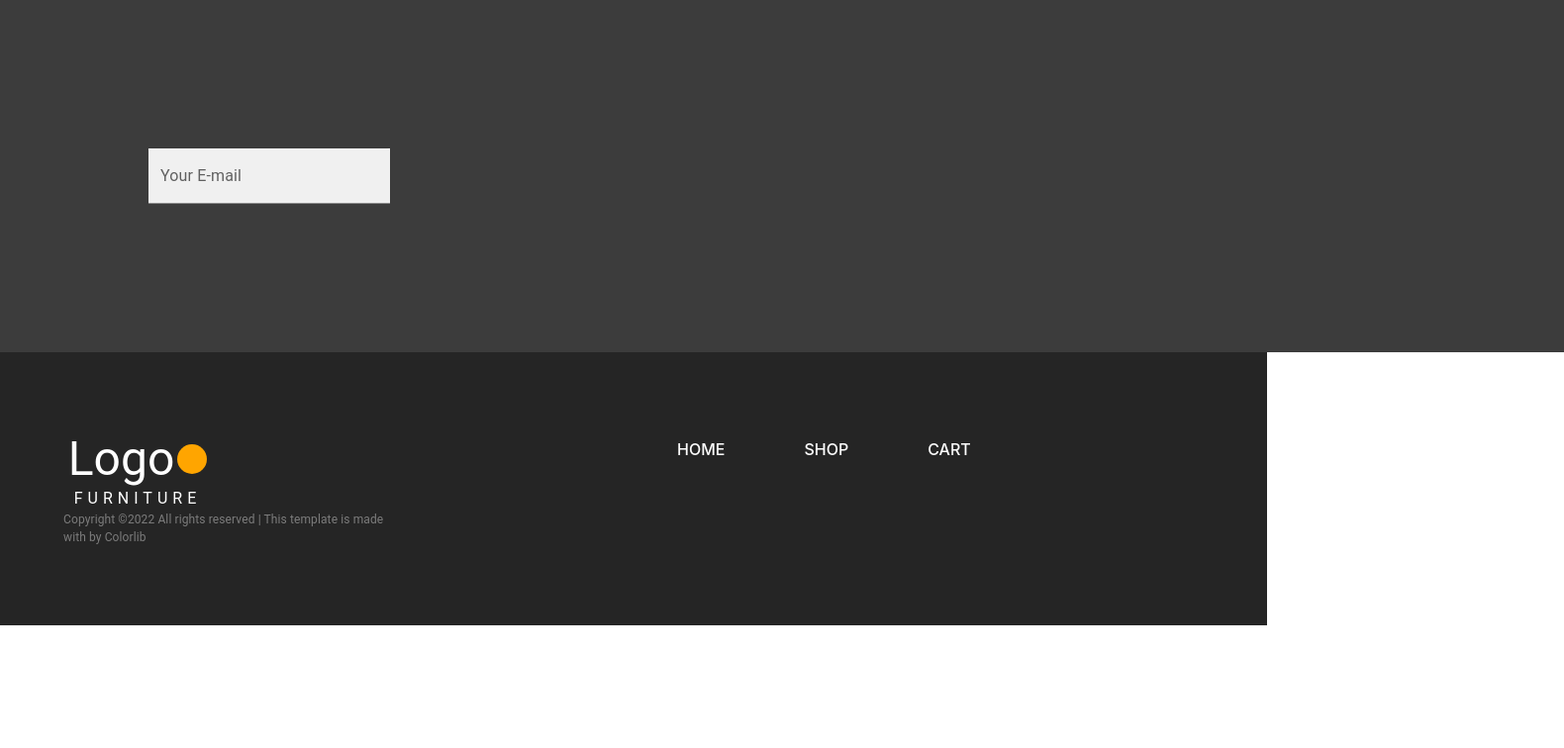
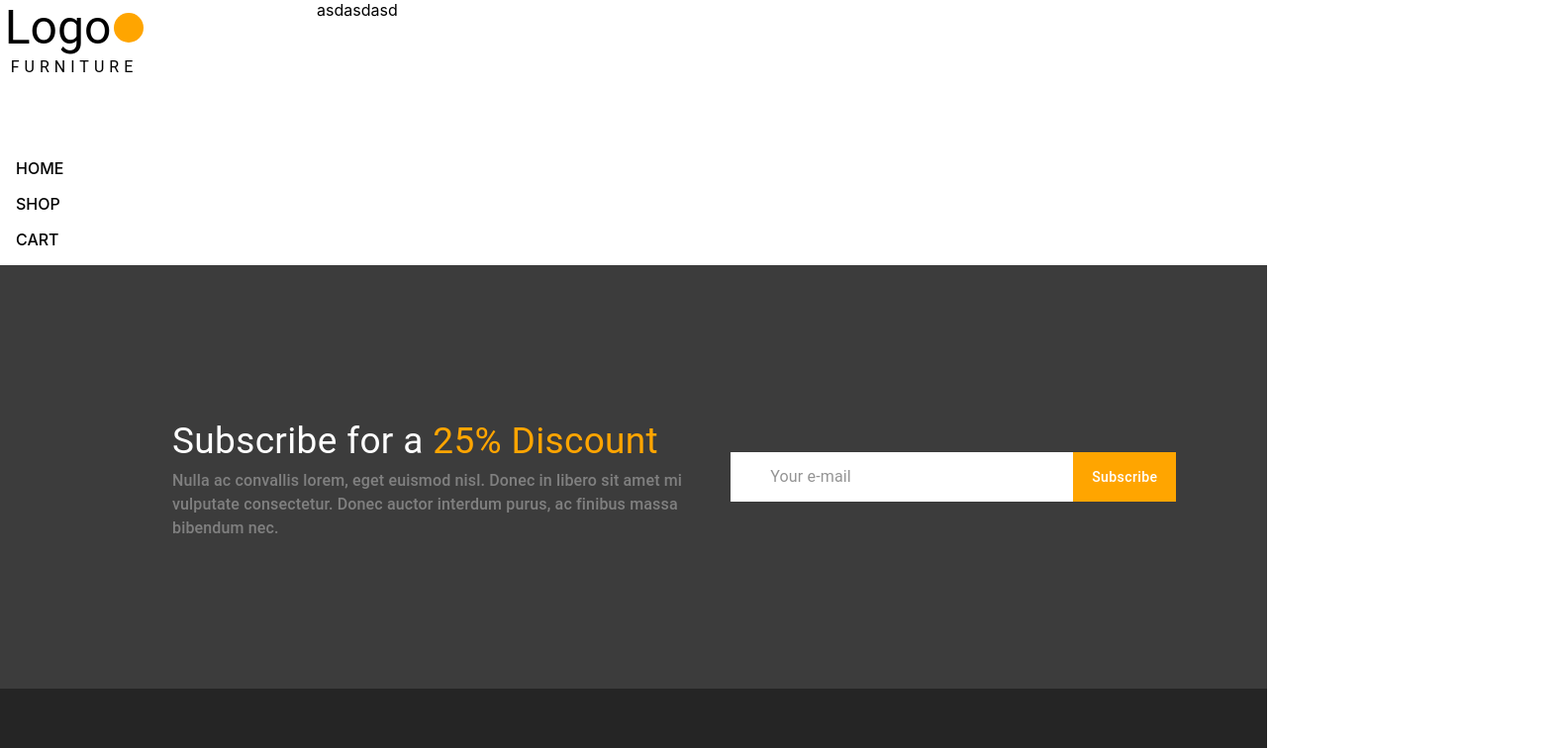
Before and after one commit to damiankuchta/storeTemplate, a React (Create React App) app in the folder frontend/: page / in a window 1280 px wide. Shown: the top 756 px of the page at 99% size, 1580 px wide, since content can reach past the window. Built offline with nearby package versions, Linux system fonts and the light colour scheme.

Commit message:
footer/newsletter

```diff
--- a/frontend/src/components/Logo.js
+++ b/frontend/src/components/Logo.js
@@ -1,7 +1,7 @@
 import {Box, Grid, Typography} from "@mui/material"
 
 const mainBoxSx = (color) => ({
-    color: "white" ?? color,
+    color: color ?? "white",
     width: "150px",
 
 })
@@ -21,7 +21,7 @@ const smallText = {
 }
 
 
-export default function Logo(color) {
+export default function Logo({color}) {
     return (
         <Box sx={mainBoxSx(color)}>
             <Grid justifyContent={'center'} alignItems={'center'} container>
--- /dev/null
+++ b/frontend/src/features/newsletter/components/SignupFom.js
@@ -0,0 +1,57 @@
+import React, {useState} from "react"
+import {Button, FormControl, Input} from "@mui/material";
+
+const formSx = {
+    display: "inline-flex",
+    flexDirection: "row",
+    width: 450,
+    boxSizing: "unset",
+    border: "2px solid transparent",
+    outline: "1px solid transparent",
+}
+
+const formOutline = {
+    outline: "1px solid white",
+    border: "2px solid black",
+    borderRadius: 1,
+}
+
+const emialInputSx = {
+    width: 435,
+    height: 50,
+    backgroundColor: "white",
+    color: 'black',
+    paddingLeft: 5,
+}
+
+const submitButtonSx = {
+    backgroundColor: "orange",
+    color: "white",
+    borderRadius: 0,
+    textTransform: "none",
+    width: 125,
+    '&:hover': {
+        backgroundColor: "orange"
+    }
+}
+
+export default function SignupFom({}) {
+
+    const [isFocused, setIsFocused] = useState(false);
+
+    const handleFocus = () => {
+        setIsFocused(true)
+    }
+
+    const handleBlur = () => {
+        setIsFocused(false)
+    }
+
+
+    return (
+        <FormControl sx={{...formSx, ...isFocused && formOutline}} onFocus={handleFocus} onBlur={handleBlur}>
+            <Input required placeholder={"Your e-mail"} sx={emialInputSx} disableUnderline/>
+            <Button variant={'contained'} sx={submitButtonSx} disableElevation>Subscribe</Button>
+        </FormControl>
+    )
+}
--- a/frontend/src/index.js
+++ b/frontend/src/index.js
@@ -4,6 +4,7 @@ import './index.css';
 import App from './App';
 
 import Layout from "./layouts/Layout";
+import {ThemeProvider} from "@emotion/react";
 
 const root = ReactDOM.createRoot(document.getElementById('root'));
 root.render(
--- a/frontend/src/layouts/Footer/Footer.js
+++ b/frontend/src/layouts/Footer/Footer.js
@@ -20,7 +20,7 @@ export default function Footer() {
     return (
         <Box as="footer" sx={footerSx}>
             <Container>
-                <Grid spacing={30} flexDirection={'row'}  container>
+                <Grid spacing={30} container alignItems="center">
                     <Grid xs={5} item>
                         <Logo/>
                         <Typography variatn={'string'} sx={copyRightsSx}>
--- a/frontend/src/layouts/Layout.js
+++ b/frontend/src/layouts/Layout.js
@@ -1,4 +1,4 @@
-import React, { useState } from 'react';
+import React, {useState} from 'react';
 import Sidebar from './Sidebar/Sidebar';
 import Newsletter from './Newsletter/Newsletter';
 import Footer from './Footer/Footer';
@@ -6,18 +6,35 @@ import Navbar from './Navbar/Navbar';
 
 import Main from './Main/Main';
 
-export default function Layout({ children }) {
+import Box from "@mui/material/Box";
+
+const mainBoxSx = {
+    display: "flex",
+    flexDirection: "row",
+}
+
+export default function Layout({children}) {
     const [isDrawerDisplayed, setIsDrawerDisplayed] = useState(false);
 
     return (
         <React.Fragment>
-      <Navbar setIsDrawerDisplayed={setIsDrawerDisplayed} />
+            <Navbar setIsDrawerDisplayed={setIsDrawerDisplayed}/>
+
+                <Box sx={mainBoxSx}>
                     <Sidebar
                         isDrawerDisplayed={isDrawerDisplayed}
                         setIsDrawerDisplayed={setIsDrawerDisplayed}
                     />
-      <Newsletter />
-      <Footer />
+                    <Main/>
+                </Box>
+
+                <Box>
+                    <Newsletter/>
+                    <Footer/>
+                </Box>
+
+
+
         </React.Fragment>
     );
 }
--- a/frontend/src/layouts/Main/Main.js
+++ b/frontend/src/layouts/Main/Main.js
@@ -3,8 +3,8 @@ import React from "react"
 export default function Main({children}) {
 
     return (
-        <React.Fragment>
-            {children}
-        </React.Fragment>
+        <div>
+            asdasdasd
+        </div>
     )
 }
--- a/frontend/src/layouts/Newsletter/Newsletter.js
+++ b/frontend/src/layouts/Newsletter/Newsletter.js
@@ -1,29 +1,51 @@
 import React from 'react';
 import Box from '@mui/material/Box';
-import TextField from '@mui/material/TextField';
+import SignupFom from "../../features/newsletter/components/SignupFom";
+import {Container, Grid, Typography} from "@mui/material";
+
+const newsLetterSx = {
+    padding: '150px',
+    backgroundColor: '#3c3c3c',
+    borderRadius: 0,
+    color: "white",
+}
+
+const newsLetterHeaderSx = {
+    fontSize: 37.
+}
+
+const discountTextSx = {
+    color: "orange",
+}
+
+const discountDescriptionSx = {
+    color: "gray",
+    fontWeight: 550,
+}
+
 
 export default function Newsletter() {
-  return (
-    <Box
-      as="footer"
-      type="email"
-      sx={{
-        padding: '150px',
-        width: '100%',
-        backgroundColor: '#3c3c3c',
-        borderRadius: 0,
-      }}
-    >
-      <TextField
-        id="outlined-basic"
-        label="Your E-mail"
-        variant="filled"
-        sx={{
-          backgroundColor: 'white',
-          borderRadius: 0,
-        }}
+    return (
+        <Box sx={newsLetterSx}>
+            <Container>
+                <Grid container spacing={4} alignItems="center">
+                    <Grid item xs={7}>
+                        <Typography sx={newsLetterHeaderSx}>Subscribe for a
+                            <Box display={'inline'} sx={discountTextSx}> 25% Discount</Box>
+                        </Typography>
+                        <Typography sx={discountDescriptionSx}>Nulla ac convallis lorem, eget euismod nisl. Donec in
+                            libero
+                            sit
+                            amet mi vulputate
+                            consectetur.
+                            Donec auctor interdum purus, ac finibus massa bibendum nec.</Typography>
+                    </Grid>
+                    <Grid item xs={4}>
+                        <SignupFom/>
+                    </Grid>
+                </Grid>
+            </Container>
+        </Box>
 
-      />
-    </Box>
-  );
+    );
 }
--- a/frontend/src/layouts/Sidebar/Sidebar.js
+++ b/frontend/src/layouts/Sidebar/Sidebar.js
@@ -1,47 +1,41 @@
 import React from 'react';
 import Drawer from '@mui/material/Drawer';
 
-import List from '@mui/material/List';
-import ListItem from '@mui/material/ListItem';
-import ListItemButton from '@mui/material/ListItemButton';
+import Box from "@mui/material/Box";
+import Toolbar from "@mui/material/Toolbar";
+import NavList from "../../features/navigation/components/NavList";
+import Logo from "../../components/Logo";
 
-import ListItemText from '@mui/material/ListItemText';
 
-import menu from '../../data/menu';
-import mapDictionary from '../../utils/mapDictionary';
+const boxSx = {display: {xs: 'none', sm: 'block'}, width: 320}
 
-import Mobile from './mobile/Mobile';
-import Desktop from './desktop/Desktop';
+const sideBarContent = (
+    <React.Fragment>
+        <Logo color={'black'}/>
+        <Toolbar/>
+        <NavList/>
+    </React.Fragment>
+)
 
-export default function Sidebar({ isDrawerDisplayed, setIsDrawerDisplayed }) {
-  const handleDrawerClose = () => {
-    setIsDrawerDisplayed(false);
-  };
+export default function Sidebar({isDrawerDisplayed, setIsDrawerDisplayed}) {
 
-  const drawer = (
-    <List>
-      {' '}
-      {mapDictionary(menu, (key, text) => {
-        return (
-          <ListItem key={key} disablePadding>
-            <ListItemButton>
-              <ListItemText primary={key} />
-            </ListItemButton>
-          </ListItem>
-        );
-      })}
-    </List>
-  );
+    const handleDrawerClose = () => {
+        setIsDrawerDisplayed(false);
+    };
 
-  return (
-    <React.Fragment>
-        <div></div>
-      {/*<Mobile*/}
-      {/*  isDrawerDisplayed={isDrawerDisplayed}*/}
-      {/*  handleDrawerClose={handleDrawerClose}*/}
-      {/*  drawer={drawer}*/}
-      {/*/>*/}
-      {/*<Desktop drawer={drawer} />*/}
-    </React.Fragment>
-  );
+
+    return (
+        <aside>
+            <Box sx={boxSx}>
+                {sideBarContent}
+            </Box>
+            <Drawer
+                variant={'temporary'}>
+                open={isDrawerDisplayed}
+                onClose={handleDrawerClose}
+                modelProps={{keepMounted: true}}>
+                {sideBarContent}
+            </Drawer>
+        </aside>
+    );
 }
--- a/frontend/src/layouts/Sidebar/desktop/Desktop.js
+++ /dev/null
@@ -1,17 +0,0 @@
-import React from 'react';
-
-import Drawer from '@mui/material/Drawer';
-import Toolbar from '@mui/material/Toolbar';
-
-export default function Desktop({ drawer }) {
-  return (
-    <Drawer
-      variant="permanent"
-      sx={{ display: { xs: 'none', sm: 'block' } }}
-      open
-    >
-      <Toolbar />
-      {drawer}
-    </Drawer>
-  );
-}
--- a/frontend/src/layouts/Sidebar/mobile/Mobile.js
+++ /dev/null
@@ -1,20 +0,0 @@
-import React from 'react'
-
-import Drawer from '@mui/material/Drawer';
-import Toolbar from '@mui/material/Toolbar';
-
-export default function Mobile({isDrawerDisplayed, handleDrawerClose, drawer}) {
-  return (
-    <Drawer
-    variant="temporary"
-    open={isDrawerDisplayed}
-    onClose={handleDrawerClose}
-    ModalProps={{
-      keepMounted: true,
-    }}
-  >
-    <Toolbar />
-    {drawer}
-  </Drawer>
-  )
-}
```
Lines whose indentation alone changed are shown as unchanged.
